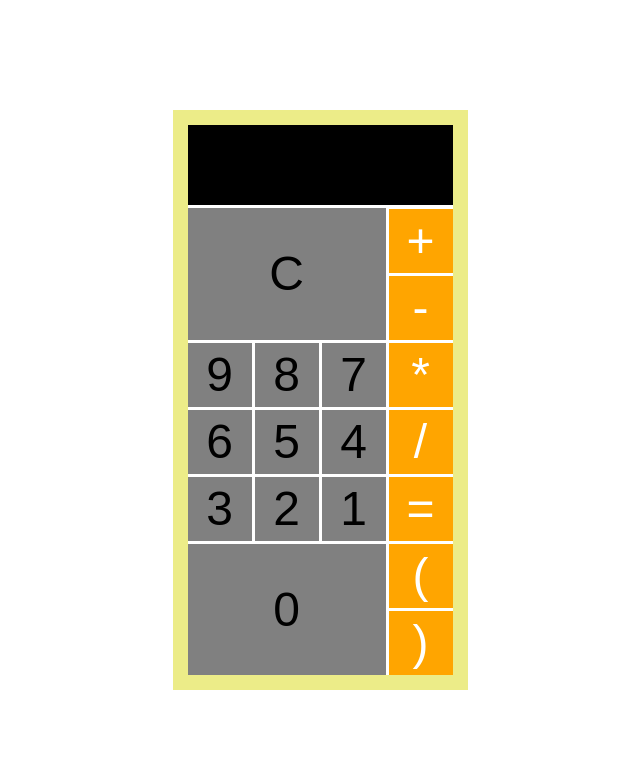
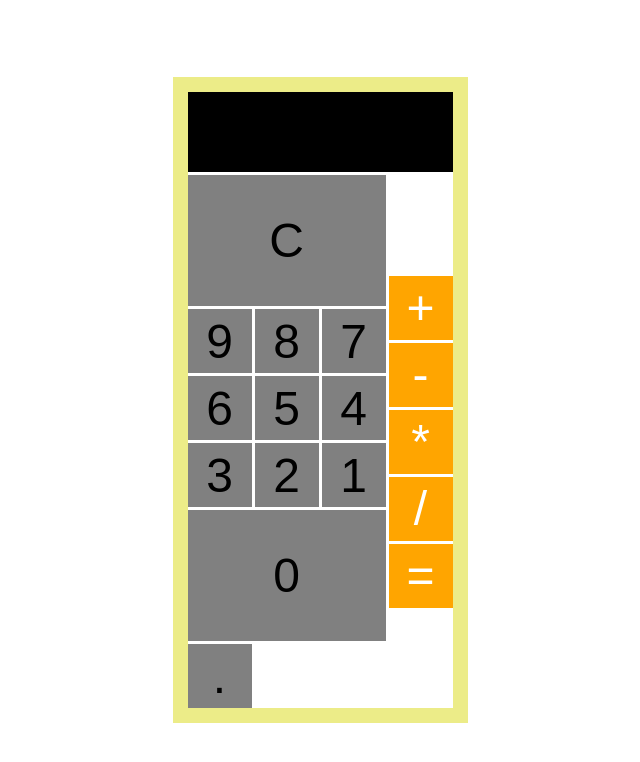
Before and after one commit to gonzacs96/calculadora-fiera, a React (Create React App) app in the folder client/: page / in a window 1280 px wide. Shown: the top 762 px of the page, without its empty margins (320-960 px from the left). Built offline with nearby package versions, Linux system fonts and the light colour scheme.

Commit message:
add point to numbers constant

```diff
--- a/client/src/enums/index.js
+++ b/client/src/enums/index.js
@@ -1,2 +1,2 @@
-export const operators = ["+", "-", "*", "/", "=","(",")"];
-export const numbers = ["9", "8", "7", "6", "5", "4", "3", "2", "1", "0"];
+export const operators = ["+", "-", "*", "/", "="];
+export const numbers = ["9", "8", "7", "6", "5", "4", "3", "2", "1", "0","."];
```
